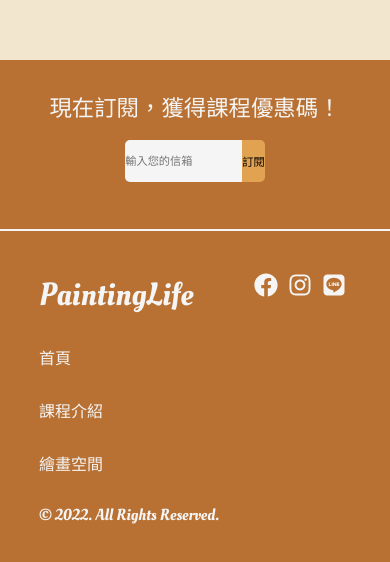
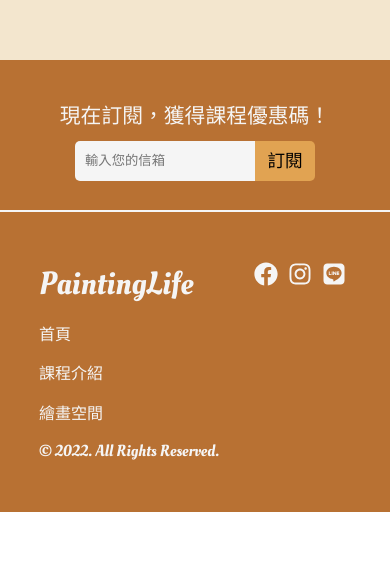
Before and after one commit to chingwu99/painting-life-project, a React (Create React App) app: page / in a window 390 px wide. Shown: the part 6212-6774 px from the top of the page. After the commit the page ends 6724 px from the top, so only its background shows below. Built offline with nearby package versions, Linux system fonts and the light colour scheme.

Commit message:
update footer rwd

```diff
--- a/src/styles/_footer.scss
+++ b/src/styles/_footer.scss
@@ -30,7 +30,7 @@ footer {
   }
 
   div.footer-section-div-one {
-    height: 12vh;
+    height: 100px;
     p {
       font-size: 2rem;
     }
@@ -41,16 +41,16 @@ footer {
     }
 
     input {
-      height: 5vh;
-      width: 12vw;
+      height: 40px;
+      width: 180px;
       padding-left: 10px;
       border-radius: 5px 0px 0px 5px;
       background-color: $themeWhite;
     }
 
     button {
-      height: 5vh;
-      max-width: 10vw;
+      height: 40px;
+      width: 60px;
       font-size: 1.1rem;
       border-radius: 0px 5px 5px 0px;
       cursor: pointer;
@@ -59,14 +59,14 @@ footer {
   }
 
   div.footer-section-div-two {
-    height: 24vh;
+    height: 200px;
 
     div.footer-nav {
       .footer-section-div-two-coperight {
         display: none;
       }
       ul {
-        height: 15vh;
+        height: 150px;
         display: flex;
         flex-direction: column;
         justify-content: space-between;
@@ -85,7 +85,7 @@ footer {
       align-items: center;
 
       div {
-        height: 15vh;
+        height: 150px;
         display: flex;
         align-items: flex-end;
       }
@@ -99,7 +99,7 @@ footer {
       div {
         font-size: 1.5rem;
         align-items: flex-start;
-        height: 15vh;
+        height: 150px;
 
         .footer-social-icon {
           margin: 0px 5px;
@@ -113,43 +113,18 @@ footer {
 @media screen and (max-width: 850px) {
   footer {
     div.footer-section-div-one {
-      height: 10vh;
-
-      input,
-      button {
-        font-size: 0.7rem;
-      }
-
-      input {
-        padding-left: 5px;
-      }
-    }
-    div.footer-section-div-two {
-      height: 20vh;
-    }
-  }
-}
-
-@media screen and (max-width: 767px) {
-  footer {
-    div.footer-section-div-one {
-      height: 20vh;
+      height: 150px;
       display: flex;
       flex-direction: column;
       justify-content: center;
 
       p {
-        font-size: 1.4rem;
-      }
-
-      input {
-        padding-left: 0px;
-        width: 30vw;
-        margin: 1rem 0rem;
+        font-size: 1.3rem;
+        margin: 10px;
       }
     }
     div.footer-section-div-two {
-      height: 40vh;
+      height: 300px;
       div.footer-nav {
         .footer-section-div-two-coperight {
           display: block;
@@ -158,7 +133,7 @@ footer {
           }
         }
         ul {
-          height: 30vh;
+          height: 200px;
 
           li {
             p {
@@ -174,7 +149,7 @@ footer {
 
       div.footer-social {
         div {
-          height: 30vh;
+          height: 200px;
         }
       }
     }
--- a/src/styles/style.css
+++ b/src/styles/style.css
@@ -135,7 +135,7 @@ footer div.footer-section-div div {
   align-items: center;
 }
 footer div.footer-section-div-one {
-  height: 12vh;
+  height: 100px;
 }
 footer div.footer-section-div-one p {
   font-size: 2rem;
@@ -145,28 +145,28 @@ footer div.footer-section-div-one button {
   border: none;
 }
 footer div.footer-section-div-one input {
-  height: 5vh;
-  width: 12vw;
+  height: 40px;
+  width: 180px;
   padding-left: 10px;
   border-radius: 5px 0px 0px 5px;
   background-color: rgb(245, 245, 245);
 }
 footer div.footer-section-div-one button {
-  height: 5vh;
-  max-width: 10vw;
+  height: 40px;
+  width: 60px;
   font-size: 1.1rem;
   border-radius: 0px 5px 5px 0px;
   cursor: pointer;
   background-color: rgb(225, 163, 82);
 }
 footer div.footer-section-div-two {
-  height: 24vh;
+  height: 200px;
 }
 footer div.footer-section-div-two div.footer-nav .footer-section-div-two-coperight {
   display: none;
 }
 footer div.footer-section-div-two div.footer-nav ul {
-  height: 15vh;
+  height: 150px;
   display: flex;
   flex-direction: column;
   justify-content: space-between;
@@ -180,7 +180,7 @@ footer div.footer-section-div-two div.footer-coperight {
   align-items: center;
 }
 footer div.footer-section-div-two div.footer-coperight div {
-  height: 15vh;
+  height: 150px;
   display: flex;
   align-items: flex-end;
 }
@@ -192,7 +192,7 @@ footer div.footer-section-div-two div.footer-social {
 footer div.footer-section-div-two div.footer-social div {
   font-size: 1.5rem;
   align-items: flex-start;
-  height: 15vh;
+  height: 150px;
 }
 footer div.footer-section-div-two div.footer-social div .footer-social-icon {
   margin: 0px 5px;
@@ -201,36 +201,17 @@ footer div.footer-section-div-two div.footer-social div .footer-social-icon {
 
 @media screen and (max-width: 850px) {
   footer div.footer-section-div-one {
-    height: 10vh;
-  }
-  footer div.footer-section-div-one input,
-  footer div.footer-section-div-one button {
-    font-size: 0.7rem;
-  }
-  footer div.footer-section-div-one input {
-    padding-left: 5px;
-  }
-  footer div.footer-section-div-two {
-    height: 20vh;
-  }
-}
-@media screen and (max-width: 767px) {
-  footer div.footer-section-div-one {
-    height: 20vh;
+    height: 150px;
     display: flex;
     flex-direction: column;
     justify-content: center;
   }
   footer div.footer-section-div-one p {
-    font-size: 1.4rem;
-  }
-  footer div.footer-section-div-one input {
-    padding-left: 0px;
-    width: 30vw;
-    margin: 1rem 0rem;
+    font-size: 1.3rem;
+    margin: 10px;
   }
   footer div.footer-section-div-two {
-    height: 40vh;
+    height: 300px;
   }
   footer div.footer-section-div-two div.footer-nav .footer-section-div-two-coperight {
     display: block;
@@ -239,7 +220,7 @@ footer div.footer-section-div-two div.footer-social div .footer-social-icon {
     font-size: 1rem;
   }
   footer div.footer-section-div-two div.footer-nav ul {
-    height: 30vh;
+    height: 200px;
   }
   footer div.footer-section-div-two div.footer-nav ul li p {
     font-size: 2rem;
@@ -248,7 +229,7 @@ footer div.footer-section-div-two div.footer-social div .footer-social-icon {
     display: none;
   }
   footer div.footer-section-div-two div.footer-social div {
-    height: 30vh;
+    height: 200px;
   }
 }
 .home-section-one {
```
Also changed, not shown: 1 other file (tests, documents, lock files or other folders).
